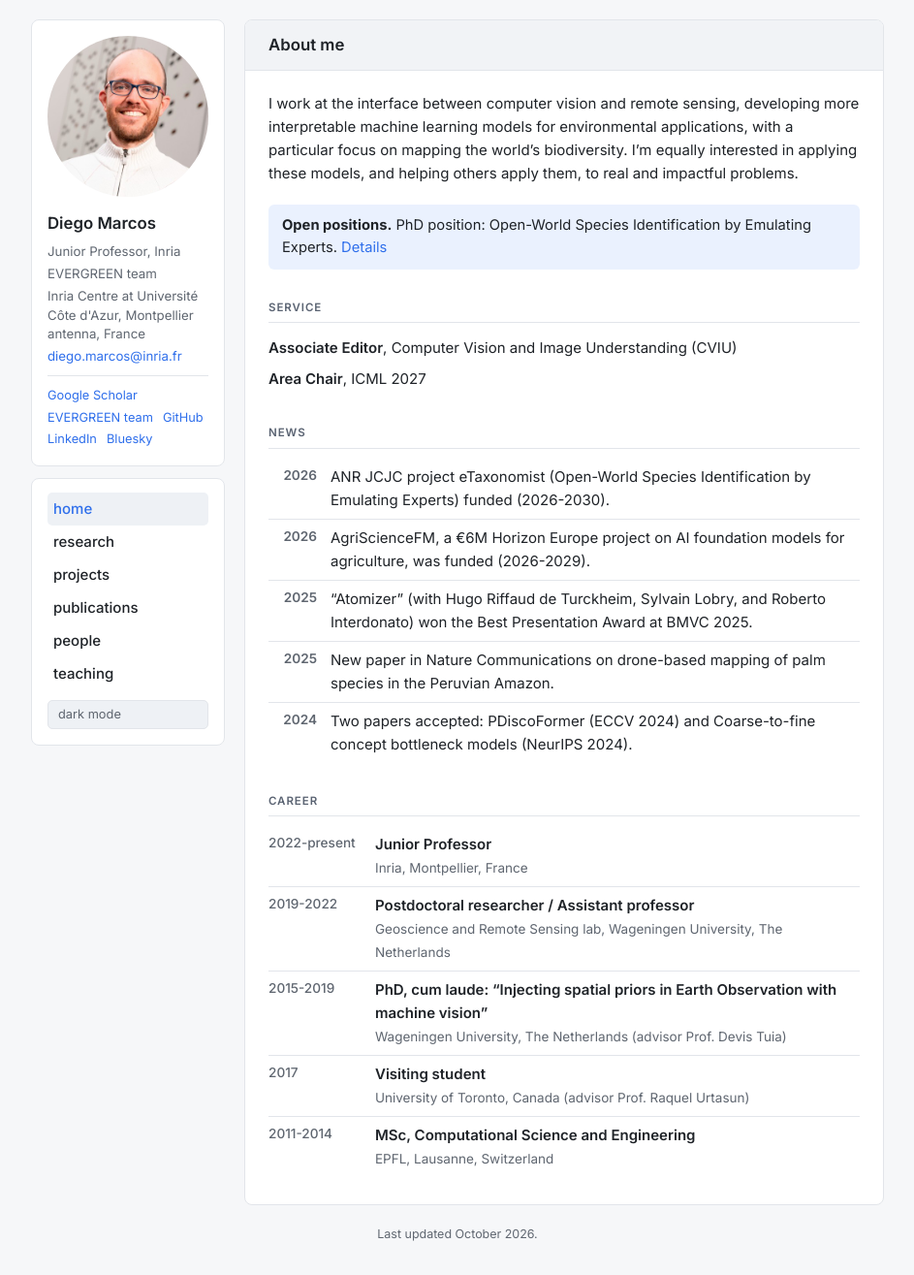
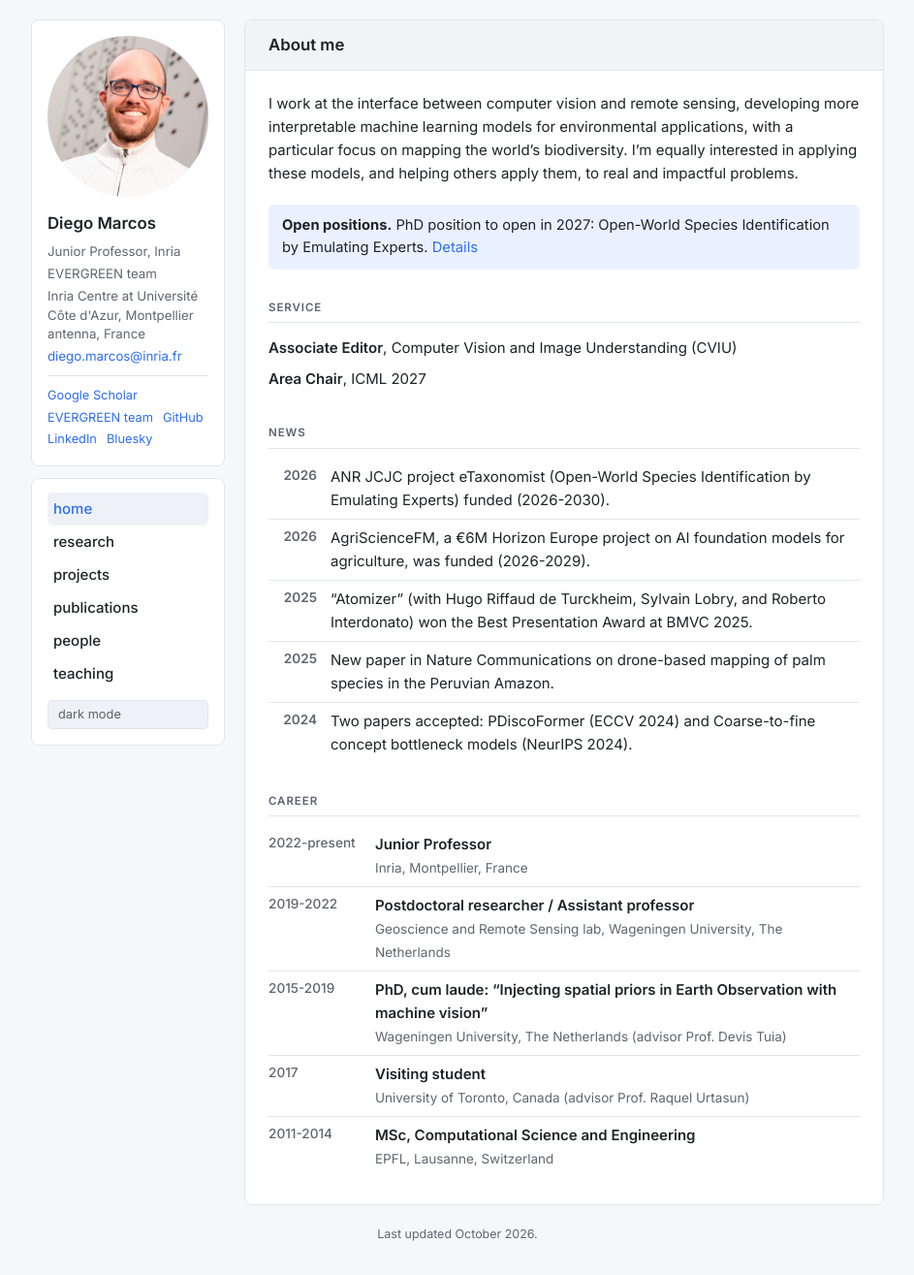
Before and after one commit to dmarcosg/dmarcosg.github.io, a Jekyll site: the page built from index.html, in a window 1280 px wide and 1315 px high. Shown: the whole window at 97% size, without its empty margins (168-1111 px from the left). Built offline with Jekyll 4.4.1, drawn with Linux system fonts in a browser that asks for light colours.

Commit message:
Update PhD position details in jobs.yml

```diff
--- a/_data/jobs.yml
+++ b/_data/jobs.yml
@@ -2,7 +2,7 @@
 # To show no positions, use:  openings: []
 note: I'm regularly looking for motivated PhD students. Even if no position is listed, feel free to get in touch.
 openings:
-- title: "PhD position: Open-World Species Identification by Emulating Experts."
-  status: Expected to open soon in the context of ANR JCJC eTaxonomist
+- title: "PhD position to open in 2027: Open-World Species Identification by Emulating Experts."
+  status: In the context of ANR JCJC eTaxonomist
   description: Weakly supervised computer vision methods that emulate expert trait-based reasoning for zero-shot, interpretable species identification.
   link: ""
```
